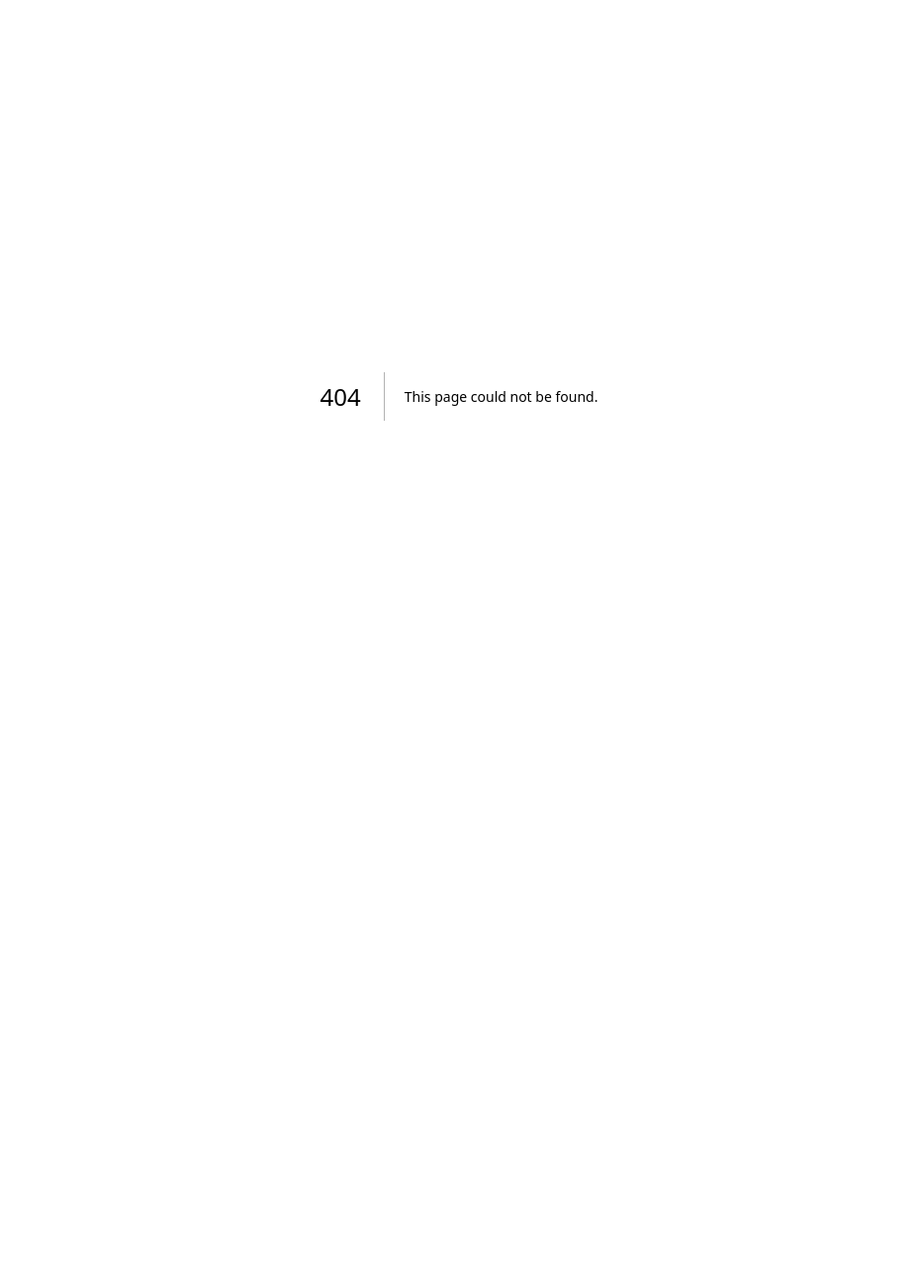
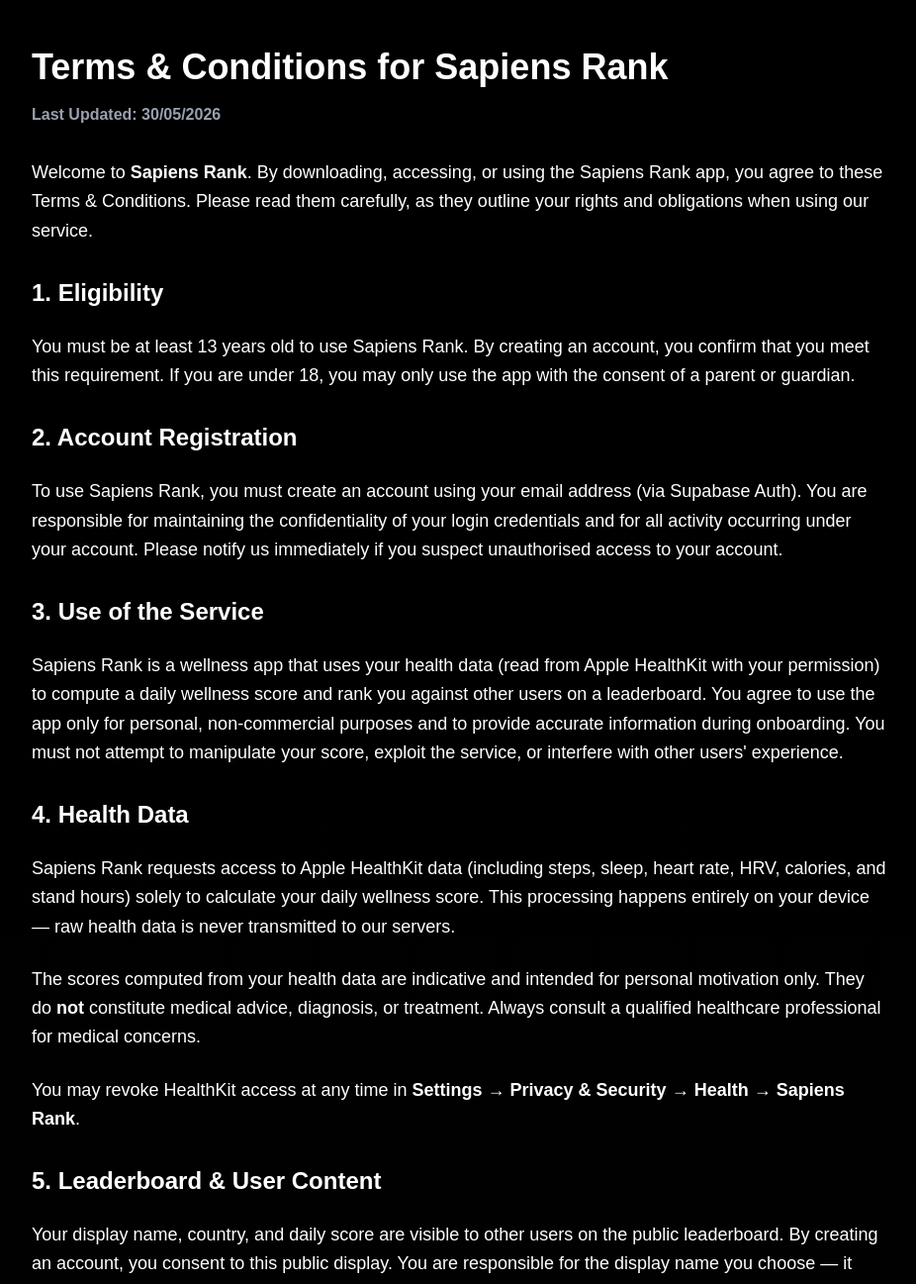
Before and after one commit to cfoltran/sapiensrank-www, a Next.js app: page /terms-and-conditions in a window 1280 px wide. Before the commit this address had no page. Shown: the top 1297 px of the page at 99% size, without its empty margins (176-1102 px from the left). Before the commit the page ends 800 px from the top, so only its background shows below. Built offline with nearby package versions, Linux system fonts and the light colour scheme.

Commit message:
add terms and conditions

```diff
--- /dev/null
+++ b/app/terms-and-conditions/page.tsx
@@ -0,0 +1,164 @@
+export default function TermsAndConditions() {
+  return (
+    <div className="min-h-screen bg-gradient-to-b from-black to-[#111] text-white">
+      <div className="max-w-4xl mx-auto px-4 py-12 space-y-8">
+        <h1 className="text-4xl font-bold mb-4">Terms &amp; Conditions for Sapiens Rank</h1>
+        <p className="text-gray-400"><strong>Last Updated: 30/05/2026</strong></p>
+
+        <p className="text-lg leading-relaxed">
+          Welcome to <strong className="text-white">Sapiens Rank</strong>.
+          By downloading, accessing, or using the Sapiens Rank app, you agree to these Terms &amp; Conditions.
+          Please read them carefully, as they outline your rights and obligations when using our service.
+        </p>
+
+        {/* 1. Eligibility */}
+        <section className="space-y-6">
+          <h2 className="text-2xl font-semibold text-white">1. Eligibility</h2>
+          <p className="text-lg leading-relaxed">
+            You must be at least 13 years old to use Sapiens Rank. By creating an account, you confirm that you meet this requirement.
+            If you are under 18, you may only use the app with the consent of a parent or guardian.
+          </p>
+        </section>
+
+        {/* 2. Account Registration */}
+        <section className="space-y-6">
+          <h2 className="text-2xl font-semibold text-white">2. Account Registration</h2>
+          <p className="text-lg leading-relaxed">
+            To use Sapiens Rank, you must create an account using your email address (via Supabase Auth).
+            You are responsible for maintaining the confidentiality of your login credentials and for all activity occurring under your account.
+            Please notify us immediately if you suspect unauthorised access to your account.
+          </p>
+        </section>
+
+        {/* 3. Use of the Service */}
+        <section className="space-y-6">
+          <h2 className="text-2xl font-semibold text-white">3. Use of the Service</h2>
+          <p className="text-lg leading-relaxed">
+            Sapiens Rank is a wellness app that uses your health data (read from Apple HealthKit with your permission) to compute a daily
+            wellness score and rank you against other users on a leaderboard. You agree to use the app only for personal,
+            non-commercial purposes and to provide accurate information during onboarding.
+            You must not attempt to manipulate your score, exploit the service, or interfere with other users' experience.
+          </p>
+        </section>
+
+        {/* 4. Health Data */}
+        <section className="space-y-6">
+          <h2 className="text-2xl font-semibold text-white">4. Health Data</h2>
+          <p className="text-lg leading-relaxed">
+            Sapiens Rank requests access to Apple HealthKit data (including steps, sleep, heart rate, HRV, calories, and stand hours)
+            solely to calculate your daily wellness score. This processing happens entirely on your device —
+            raw health data is never transmitted to our servers.
+          </p>
+          <p className="text-lg leading-relaxed">
+            The scores computed from your health data are indicative and intended for personal motivation only.
+            They do <strong className="text-white">not</strong> constitute medical advice, diagnosis, or treatment.
+            Always consult a qualified healthcare professional for medical concerns.
+          </p>
+          <p className="text-lg leading-relaxed">
+            You may revoke HealthKit access at any time in <strong className="text-white">Settings → Privacy &amp; Security → Health → Sapiens Rank</strong>.
+          </p>
+        </section>
+
+        {/* 5. Leaderboard & User Content */}
+        <section className="space-y-6">
+          <h2 className="text-2xl font-semibold text-white">5. Leaderboard &amp; User Content</h2>
+          <p className="text-lg leading-relaxed">
+            Your display name, country, and daily score are visible to other users on the public leaderboard.
+            By creating an account, you consent to this public display.
+            You are responsible for the display name you choose — it must not be offensive, misleading, or infringe third-party rights.
+            We reserve the right to remove or modify any display name that violates these Terms.
+          </p>
+        </section>
+
+        {/* 6. Push Notifications */}
+        <section className="space-y-6">
+          <h2 className="text-2xl font-semibold text-white">6. Push Notifications</h2>
+          <p className="text-lg leading-relaxed">
+            With your consent, we may send push notifications such as daily score reminders or rank updates.
+            You can disable notifications at any time in your device settings.
+          </p>
+        </section>
+
+        {/* 7. Intellectual Property */}
+        <section className="space-y-6">
+          <h2 className="text-2xl font-semibold text-white">7. Intellectual Property</h2>
+          <p className="text-lg leading-relaxed">
+            The Sapiens Rank app, including its design, branding, algorithms, and underlying software, is the property of Sapiens Rank and its licensors.
+            You are granted a limited, non-exclusive, non-transferable, revocable licence to use the app for personal, non-commercial purposes.
+            You may not copy, reproduce, distribute, reverse engineer, or create derivative works without prior written permission.
+          </p>
+        </section>
+
+        {/* 8. Disclaimer & Limitation of Liability */}
+        <section className="space-y-6">
+          <h2 className="text-2xl font-semibold text-white">8. Disclaimer &amp; Limitation of Liability</h2>
+          <p className="text-lg leading-relaxed">
+            Sapiens Rank is provided "as is," without warranties of any kind. We do not guarantee that the service will be continuous,
+            error-free, or accurate. Wellness scores are for informational and motivational purposes only and do not constitute medical advice.
+          </p>
+          <p className="text-lg leading-relaxed">
+            To the fullest extent permitted by law, Sapiens Rank and its operators shall not be liable for any indirect, incidental,
+            or consequential damages arising from your use of the app or reliance on any score or ranking displayed.
+          </p>
+        </section>
+
+        {/* 9. Termination */}
+        <section className="space-y-6">
+          <h2 className="text-2xl font-semibold text-white">9. Termination</h2>
+          <p className="text-lg leading-relaxed">
+            You may delete your account at any time, which will result in the deletion of your profile and associated scores.
+            Sapiens Rank reserves the right to suspend or terminate any account that violates these Terms or that poses a risk
+            to the integrity of the platform or its community.
+          </p>
+        </section>
+
+        {/* 10. Governing Law */}
+        <section className="space-y-6">
+          <h2 className="text-2xl font-semibold text-white">10. Governing Law &amp; Jurisdiction</h2>
+          <p className="text-lg leading-relaxed">
+            These Terms are governed by the laws of France, where Sapiens Rank is based.
+            Any disputes shall be subject to the exclusive jurisdiction of the competent courts in France.
+          </p>
+        </section>
+
+        {/* 11. Changes to Terms */}
+        <section className="space-y-6">
+          <h2 className="text-2xl font-semibold text-white">11. Changes to These Terms</h2>
+          <p className="text-lg leading-relaxed">
+            We may update these Terms &amp; Conditions from time to time. Updates will be posted here with a new "Last Updated" date.
+            Continued use of Sapiens Rank after changes constitutes your acceptance of the updated Terms.
+          </p>
+        </section>
+
+        {/* 12. Contact */}
+        <section className="space-y-6">
+          <h2 className="text-2xl font-semibold text-white">12. Contact Us</h2>
+          <p className="text-lg leading-relaxed">
+            If you have any questions or concerns about these Terms &amp; Conditions, please contact us at:
+          </p>
+          <p className="text-lg leading-relaxed">
+            <strong className="text-white">Email:</strong>{" "}
+            <a href="mailto:contact@pommef.com" className="text-blue-400 hover:text-blue-300">contact@pommef.com</a>
+          </p>
+        </section>
+
+        {/* 13. EULA */}
+        <section className="space-y-6">
+          <h2 className="text-2xl font-semibold text-white">13. End User License Agreement (EULA)</h2>
+          <p className="text-lg leading-relaxed">
+            This End User License Agreement ("Agreement") is a binding contract between you ("User") and Sapiens Rank.
+            By installing or using the app, you agree to comply with this Agreement. If you do not agree, do not use the app.
+          </p>
+          <p className="text-lg leading-relaxed">
+            Sapiens Rank grants you a limited, non-exclusive, non-transferable, revocable licence to use the app for personal,
+            non-commercial purposes in accordance with these Terms. You may not modify, distribute, reverse engineer, or exploit any part of the app.
+          </p>
+          <p className="text-lg leading-relaxed">
+            There is zero tolerance for abusive behaviour. Users must not choose display names or engage in any conduct that is unlawful,
+            harassing, defamatory, or otherwise inappropriate. Violation of this policy may result in immediate termination of your account.
+          </p>
+        </section>
+      </div>
+    </div>
+  );
+}
```
